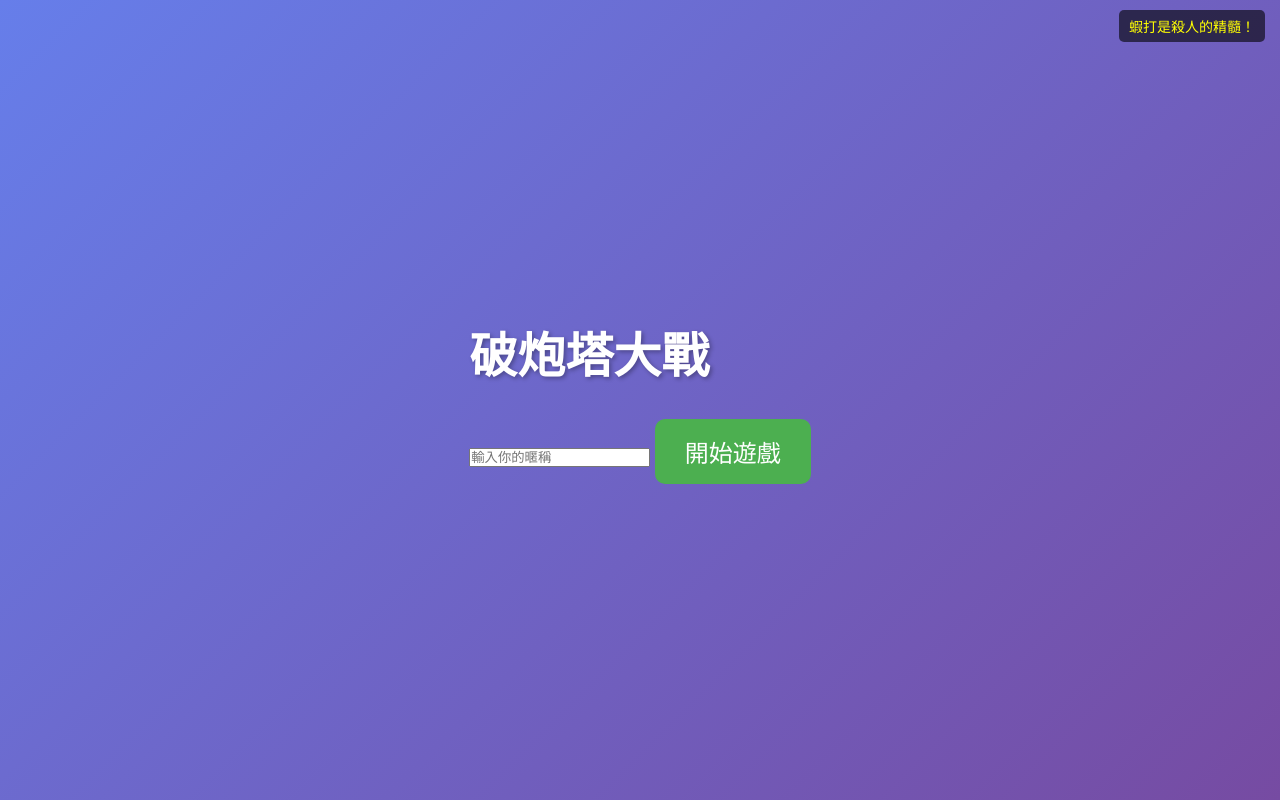
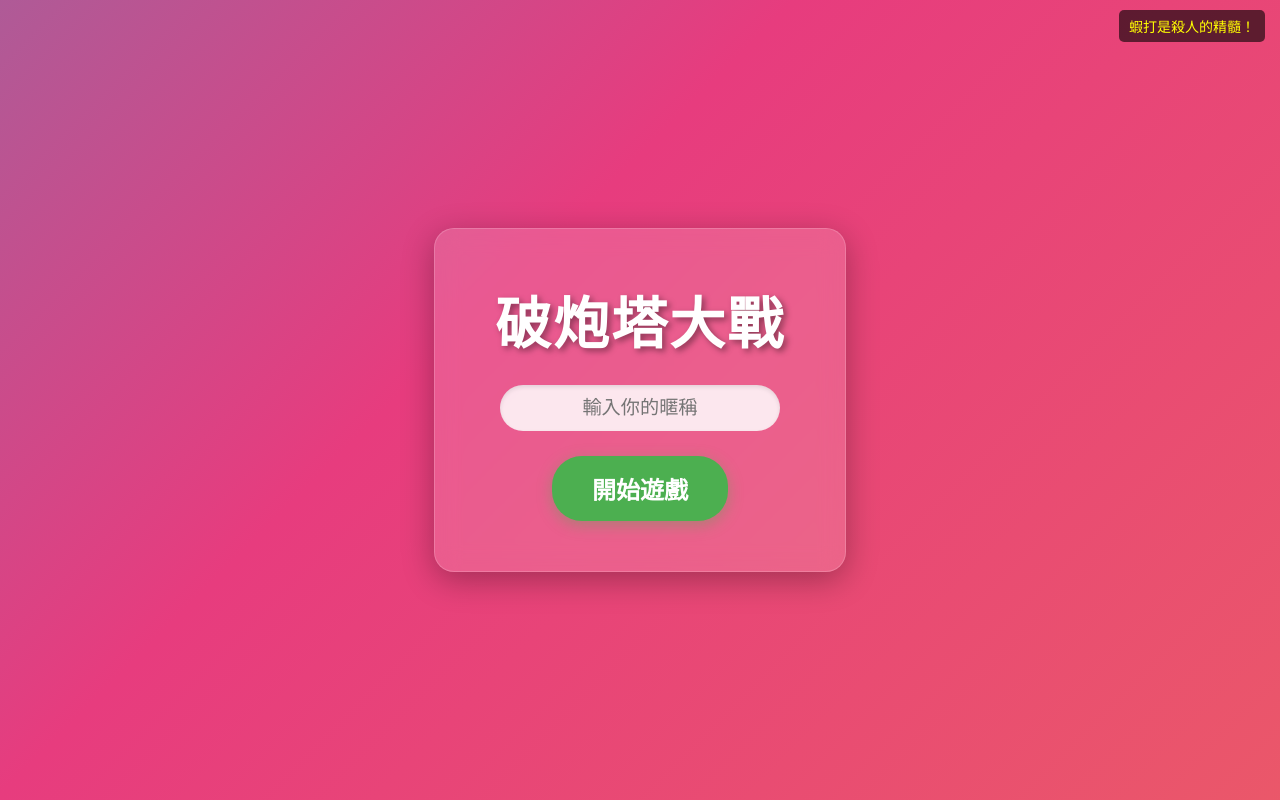
Before and after one commit to mymcworld3-droid/Shot, a website: page index.html in a window 1280 px wide. Drawn offline with Linux system fonts and the light colour scheme.

Commit message:
Enhance main menu styles and add dynamic backgrounds
Updated styles for main menu, added dynamic gradient background and new input styles.

```diff
--- a/style.css
+++ b/style.css
@@ -29,35 +29,91 @@ html, body {
 }
 
 /* 主頁面樣式 */
+/* 主頁面樣式 */
 #mainMenu {
   position: relative;  /* ✅ 確保可以蓋在預覽上面 */
   z-index: 1;
-  background: linear-gradient(135deg, #667eea 0%, #764ba2 100%);
+  /* 🔥 修改：加入動態漸層背景，取代原本單調的靜態背景 */
+  background: linear-gradient(-45deg, #ee7752, #e73c7e, #23a6d5, #23d5ab);
+  background-size: 400% 400%;
+  animation: gradientBG 15s ease infinite;
   color: white;
-  backdrop-filter: blur(2px);
 }
-#gameScreen {
-  z-index: 2;                      /* 進入遊戲後，遊戲畫面最高層 */
+
+/* 🔥 新增：動態背景的動畫關鍵影格 */
+@keyframes gradientBG {
+  0% { background-position: 0% 50%; }
+  50% { background-position: 100% 50%; }
+  100% { background-position: 0% 50%; }
 }
+
+/* 🔥 新增：登入卡片樣式 (毛玻璃風格) */
+.menu-container {
+  background: rgba(255, 255, 255, 0.15);
+  backdrop-filter: blur(12px);
+  -webkit-backdrop-filter: blur(12px);
+  padding: 50px 60px;
+  border-radius: 20px;
+  box-shadow: 0 8px 32px 0 rgba(0, 0, 0, 0.3);
+  border: 1px solid rgba(255, 255, 255, 0.18);
+  display: flex;
+  flex-direction: column;
+  align-items: center;
+  gap: 25px; /* 統一控制內部元素的垂直間距 */
+}
+
 #mainMenu h1 {
-  font-size: 3rem;
-  margin-bottom: 2rem;
-  text-shadow: 2px 2px 4px rgba(0,0,0,0.3);
+  font-size: 3.5rem;
+  margin-bottom: 0; /* 原本有 margin，現在由 gap 控制 */
+  text-shadow: 3px 3px 6px rgba(0,0,0,0.4);
+  letter-spacing: 2px;
+}
+
+/* 🔥 新增：美化原本預設的輸入框 */
+#playerIdInput {
+  padding: 12px 20px;
+  font-size: 1.2rem;
+  border: none;
+  border-radius: 25px;
+  outline: none;
+  width: 100%;
+  max-width: 280px;
+  text-align: center;
+  background: rgba(255, 255, 255, 0.85);
+  box-shadow: inset 0 2px 4px rgba(0,0,0,0.1);
+  transition: all 0.3s ease;
+}
+
+/* 🔥 新增：輸入框點擊時的發光放大效果 */
+#playerIdInput:focus {
+  background: #ffffff;
+  box-shadow: 0 0 15px rgba(255, 255, 255, 0.6), inset 0 2px 4px rgba(0,0,0,0.1);
+  transform: scale(1.05);
 }
 
 .start-button {
-  padding: 15px 30px;
+  padding: 15px 40px;
   font-size: 1.5rem;
+  font-weight: bold;
   background: #4CAF50;
   color: white;
   border: none;
-  border-radius: 10px;
+  border-radius: 30px; /* 🔥 修改：改成圓角按鈕 */
   cursor: pointer;
-  transition: background 0.3s;
+  box-shadow: 0 4px 15px rgba(76, 175, 80, 0.4);
+  transition: all 0.3s ease; /* 🔥 新增：平滑動畫過渡 */
 }
 
+/* 🔥 修改：讓按鈕滑過時有懸浮放大與陰影加深的效果 */
 .start-button:hover {
   background: #45a049;
+  transform: translateY(-3px);
+  box-shadow: 0 6px 20px rgba(76, 175, 80, 0.6);
+}
+
+/* 🔥 新增：點擊按鈕時的下壓真實感 */
+.start-button:active {
+  transform: translateY(1px);
 }
 
 /* 遊戲畫面樣式 */
```
